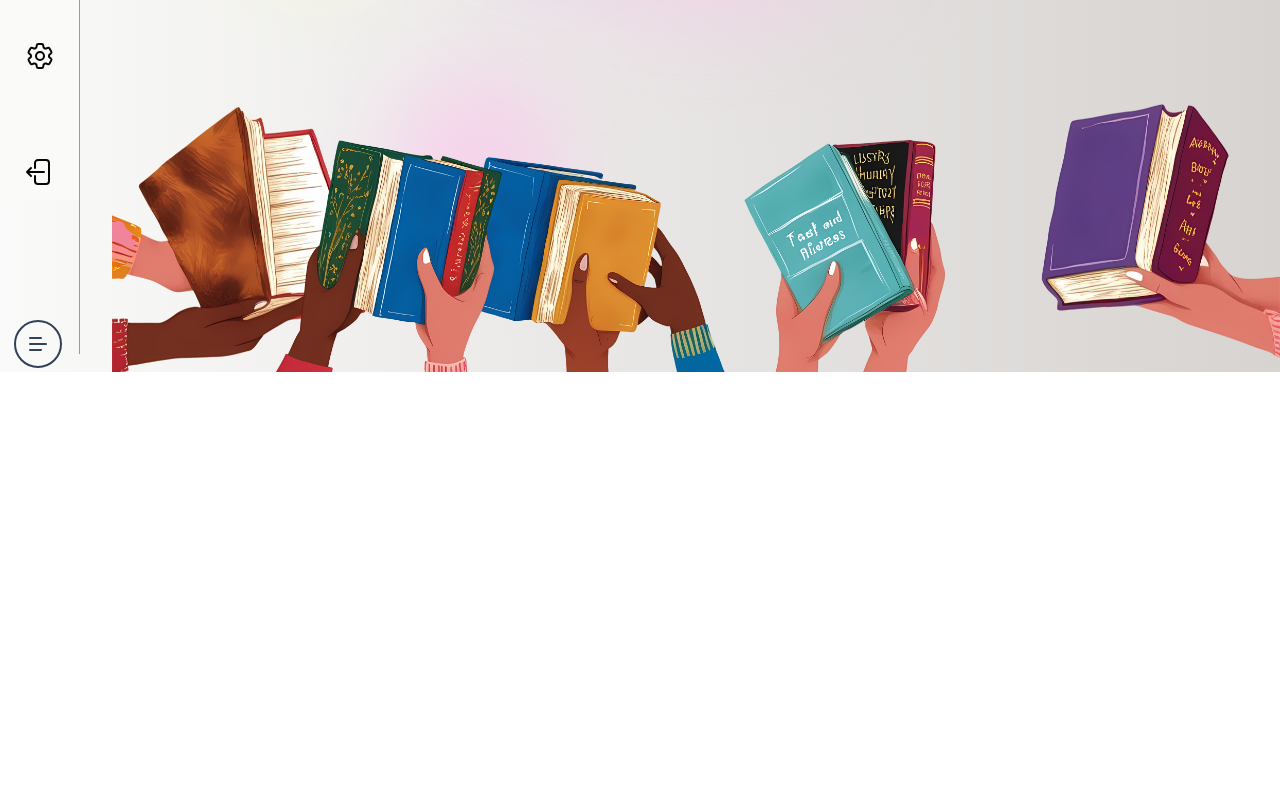
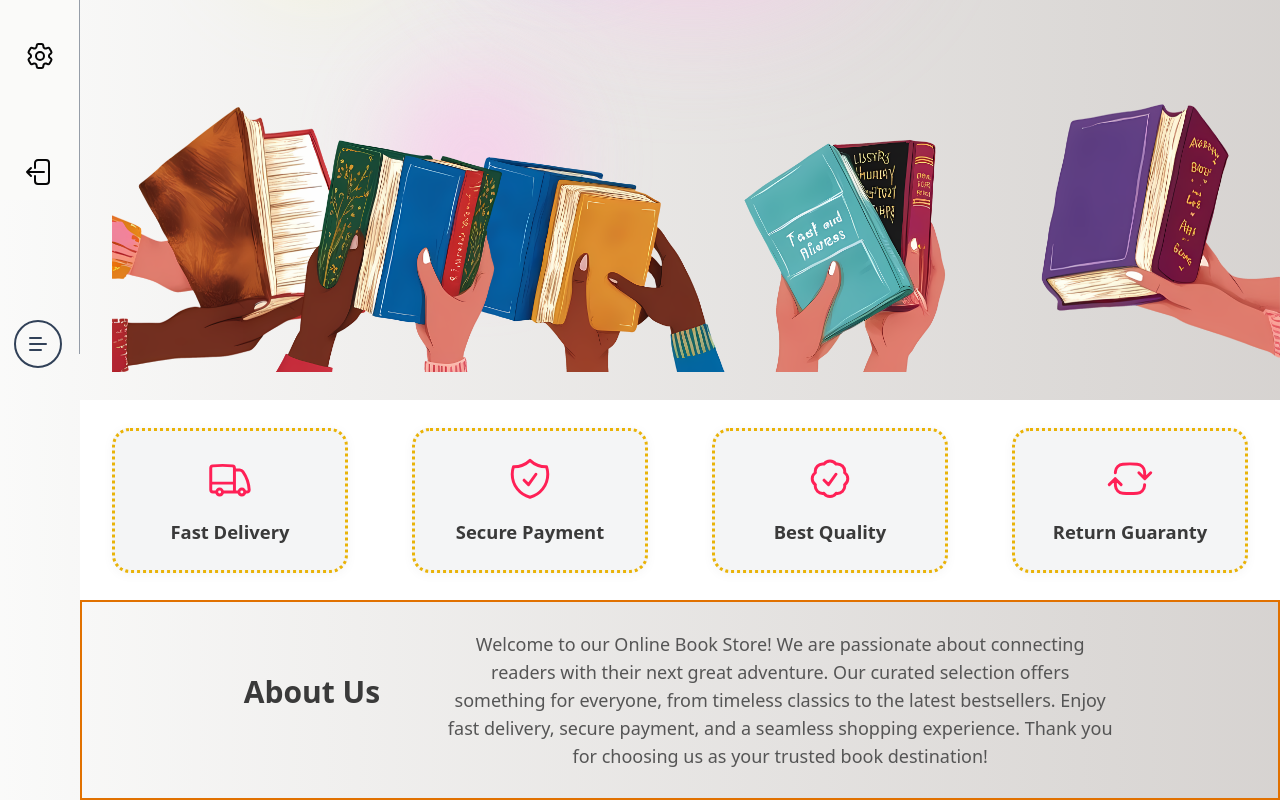
Before and after one commit to DasunNirmal/Book-Store, a React (Vite) app: page /home in a window 1280 px wide. Shown: the part 528-1328 px from the top of the page. Before the commit the page ends 900 px from the top, so only its background shows below. Built offline with nearby package versions, Linux system fonts and the light colour scheme.

Commit message:
second section and about us section (not finished)

```diff
--- a/src/App.css
+++ b/src/App.css
@@ -67,3 +67,27 @@
 .animate-behindBlob2 {
   animation: behindBlob2 18s ease-in-out infinite alternate;
 }
+
+.feature-card {
+  border: 3px dotted #eab308; /* amber-600 */
+  border-radius: 18px;
+  padding: 24px 32px;
+  background: #F4F5F6;
+  display: flex;
+  flex-direction: column;
+  align-items: center;
+  width: 280px;
+  height: 145px;
+  box-shadow: 0 2px 12px 0 rgba(0,0,0,0.04);
+  transition: box-shadow 0.2s;
+}
+.feature-card:hover {
+  box-shadow: 0 4px 24px 0 rgba(0,0,0,0.10);
+}
+.feature-title {
+  margin-top: 16px;
+  font-size: 1.15rem;
+  font-weight: 600;
+  color: #3a3a3a;
+  text-align: center;
+}
--- a/src/pages/Home.tsx
+++ b/src/pages/Home.tsx
@@ -1,5 +1,6 @@
 import {motion} from "framer-motion";
 import {useSidebar} from "../components/SIdebarContext.tsx";
+import {ArrowPathRoundedSquareIcon, CheckBadgeIcon, ShieldCheckIcon, TruckIcon} from "@heroicons/react/24/outline";
 
 export const Home = () => {
 
@@ -41,13 +42,42 @@ export const Home = () => {
                 <div className="bg-[url('assets/8.png')] bg-no-repeat bg-center bg-cover h-[275px] w-[278px] absolute bottom-0 right-[285px]"></div>
 
             </motion.div>
-            {/*<motion.div
+
+            {/*second section*/}
+            <motion.div
                 initial={{ width: `calc(100% - ${sidebarWidth}px)` }}
                 animate={{ width: `calc(100% - ${sidebarWidth}px)` }}
                 transition={{ type: "spring", stiffness: 100, delay: open ? 0 : 0.5 }}
-                className='h-[900px] absolute top-[928px] right-0 p-8 border-2 border-amber-600'>
-                <h1>Second Home</h1>
-            </motion.div>*/}
+                className='h-[200px] absolute top-[928px] right-0 p-8 flex gap-16 justify-center items-center bg-[#fff]'>
+                <div className="feature-card">
+                    <TruckIcon className="size-[80px] text-rose-500 mx-auto" />
+                    <div className="feature-title">Fast Delivery</div>
+                </div>
+                <div className="feature-card">
+                    <ShieldCheckIcon className="size-[80px] text-rose-500 mx-auto" />
+                    <div className="feature-title">Secure Payment</div>
+                </div>
+                <div className="feature-card">
+                    <CheckBadgeIcon className="size-[80px] text-rose-500 mx-auto" />
+                    <div className="feature-title">Best Quality</div>
+                </div>
+                <div className="feature-card">
+                    <ArrowPathRoundedSquareIcon className="size-[80px] text-rose-500 mx-auto" />
+                    <div className="feature-title">Return Guaranty</div>
+                </div>
+            </motion.div>
+
+            {/* About Us section */}
+            <motion.div
+                initial={{ width: `calc(100% - ${sidebarWidth}px)` }}
+                animate={{ width: `calc(100% - ${sidebarWidth}px)` }}
+                transition={{ type: "spring", stiffness: 100, delay: open ? 0 : 0.5 }}
+                className='h-[200px] absolute top-[1128px] right-0 p-8 flex gap-16 justify-center items-center border-2 border-amber-600'>
+                <h2 className="text-3xl font-bold mb-4 text-[#3a3a3a]">About Us</h2>
+                <p className="max-w-2xl text-lg text-[#555] text-center">
+                    Welcome to our Online Book Store! We are passionate about connecting readers with their next great adventure. Our curated selection offers something for everyone, from timeless classics to the latest bestsellers. Enjoy fast delivery, secure payment, and a seamless shopping experience. Thank you for choosing us as your trusted book destination!
+                </p>
+            </motion.div>
         </>
     );
 }
```
